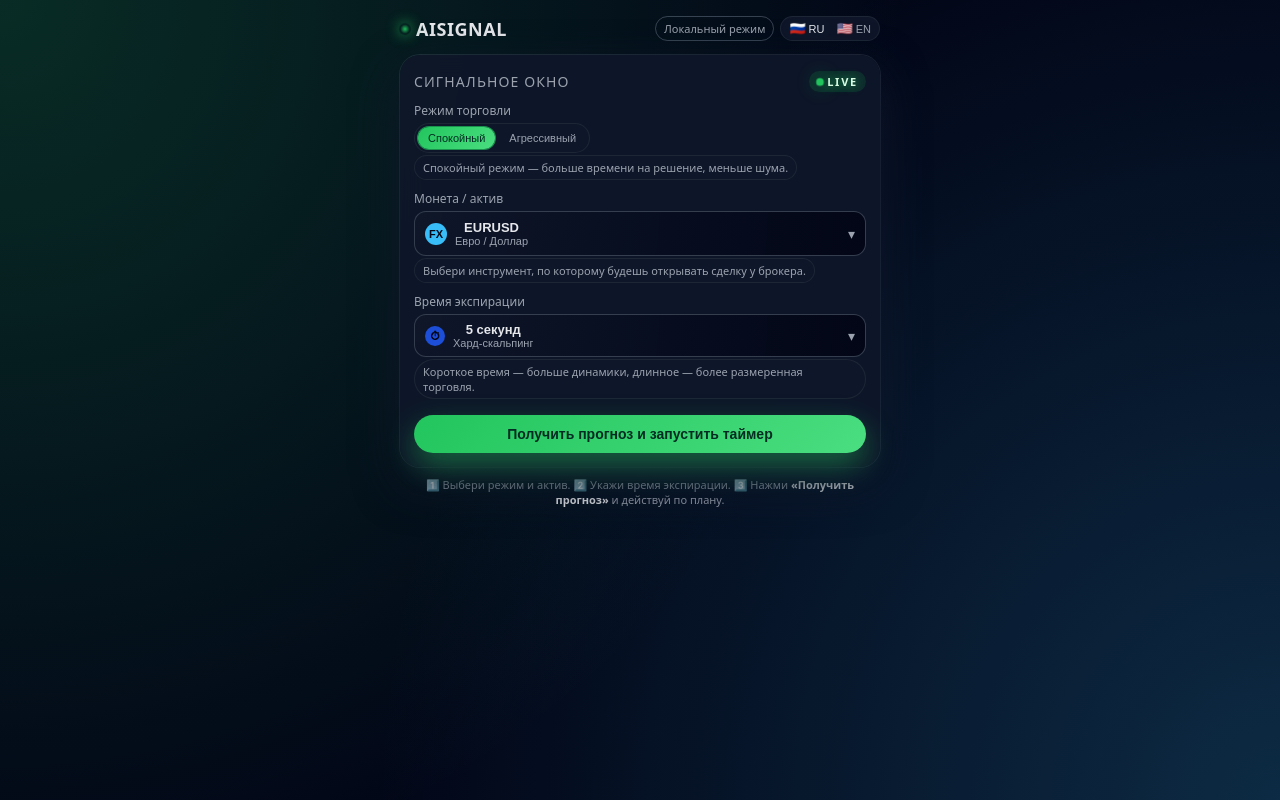
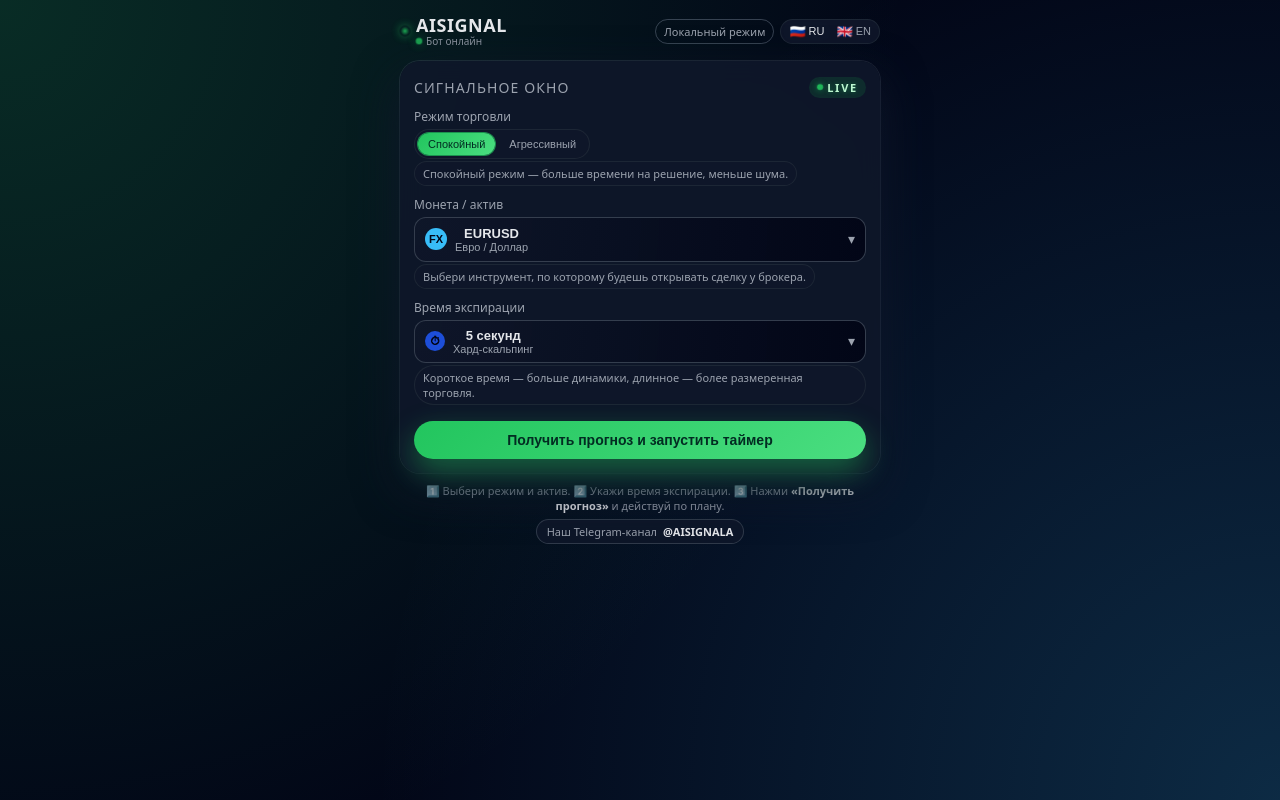
Before and after one commit to kotoba3a50-prog/signal-app, a plain HTML site: page index.html in a window 1280 px wide. Drawn offline with Linux system fonts and the light colour scheme.

Commit message:
Update index.html

```diff
--- a/index.html
+++ b/index.html
@@ -28,6 +28,7 @@
                 radial-gradient(circle at 100% 100%, rgba(56, 189, 248, 0.2), transparent 60%),
                 var(--bg-main);
             color: var(--text-main);
+            transition: background-position 0.25s ease-out;
         }
 
         .shell { max-width: 480px; margin: 0 auto; }
@@ -46,9 +47,6 @@
         }
 
         .app-title {
-            font-size: 18px;
-            font-weight: 700;
-            letter-spacing: 0.03em;
             display: flex;
             align-items: center;
             gap: 6px;
@@ -61,6 +59,41 @@
             background: radial-gradient(circle, #22c55e, transparent 60%);
             box-shadow: 0 0 12px rgba(34, 197, 94, 0.9);
             animation: logoPulse 2s ease-in-out infinite;
+        }
+
+        .app-title-text {
+            display: flex;
+            flex-direction: column;
+            line-height: 1.1;
+        }
+
+        .app-name {
+            font-size: 18px;
+            font-weight: 700;
+            letter-spacing: 0.03em;
+        }
+
+        .app-substatus {
+            display: flex;
+            align-items: center;
+            gap: 4px;
+            font-size: 10px;
+            color: var(--text-muted);
+            opacity: 0.9;
+        }
+
+        .status-dot {
+            width: 6px;
+            height: 6px;
+            border-radius: 999px;
+            background: #22c55e;
+            box-shadow: 0 0 8px rgba(34, 197, 94, 0.8);
+            animation: logoPulse 2.4s ease-in-out infinite;
+        }
+
+        .status-dot.offline {
+            background: #f97373;
+            box-shadow: 0 0 8px rgba(248, 113, 113, 0.8);
         }
 
         .user-pill {
@@ -114,6 +147,7 @@
                 0 18px 45px rgba(15, 23, 42, 0.9),
                 0 0 0 1px rgba(148, 163, 184, 0.18);
             backdrop-filter: blur(12px);
+            transition: transform 0.25s ease-out, box-shadow 0.25s ease-out;
         }
 
         .card-header {
@@ -494,6 +528,13 @@
             margin-top: 10px;
             padding-top: 8px;
             border-top: 1px dashed rgba(51, 65, 85, 0.7);
+            transition: box-shadow 0.3s ease-out, border-top-color 0.3s ease-out, background 0.3s ease-out;
+        }
+
+        .history-block.history-glow {
+            box-shadow: 0 0 24px rgba(56, 189, 248, 0.25);
+            border-top-color: rgba(148, 163, 184, 0.9);
+            background: radial-gradient(circle at 0 0, rgba(15, 23, 42, 0.65), rgba(15, 23, 42, 0.95));
         }
 
         .history-title {
@@ -532,6 +573,33 @@
         .history-time { color: var(--text-muted); }
         .history-dir-up { color: #4ade80; }
         .history-dir-down { color: #fb7185; }
+
+        /* Ссылка на канал */
+        .channel-link {
+            margin-top: 6px;
+            text-align: center;
+        }
+
+        .channel-link a {
+            font-size: 11px;
+            color: var(--text-muted);
+            text-decoration: none;
+            display: inline-flex;
+            align-items: center;
+            gap: 6px;
+            padding: 4px 10px;
+            border-radius: 999px;
+            background: rgba(15, 23, 42, 0.92);
+            border: 1px solid rgba(55, 65, 81, 0.85);
+        }
+
+        .channel-link a strong {
+            color: #e5e7eb;
+        }
+
+        .channel-link a:hover {
+            border-color: rgba(148, 163, 184, 0.95);
+        }
 
         @media (max-width: 360px) {
             .result-main { flex-direction: column; align-items: stretch; }
@@ -596,7 +664,13 @@
     <div class="topbar">
         <div class="app-title">
             <span class="logo-dot"></span>
-            <span>AISIGNAL</span>
+            <div class="app-title-text">
+                <span class="app-name">AISIGNAL</span>
+                <div class="app-substatus">
+                    <span class="status-dot" id="status-dot"></span>
+                    <span id="status-text">Бот онлайн</span>
+                </div>
+            </div>
         </div>
         <div class="topbar-right">
             <div class="user-pill" id="user-pill">Загрузка профиля…</div>
@@ -606,7 +680,7 @@
                     <span class="lang-label">RU</span>
                 </button>
                 <button type="button" class="lang-btn" data-lang="en">
-                    <span class="flag">🇺🇸</span>
+                    <span class="flag">🇬🇧</span>
                     <span class="lang-label">EN</span>
                 </button>
             </div>
@@ -1238,6 +1312,15 @@
     <div class="hint" id="global-hint-bottom" style="margin-top:10px;">
         1️⃣ Выбери режим и актив. 2️⃣ Укажи время экспирации. 3️⃣ Нажми <strong>«Получить прогноз»</strong> и действуй по плану.
     </div>
+
+    <div class="channel-link">
+        <a href="https://t.me/AISIGNALA"
+           target="_blank"
+           rel="noopener noreferrer"
+           id="channel-link-text">
+            Наш Telegram-канал <strong>@AISIGNALA</strong>
+        </a>
+    </div>
 </div>
 
 <script>
@@ -1248,6 +1331,7 @@
     const LANG_STORAGE_KEY = 'aisignal_lang_v1';
 
     let currentLang = 'ru';
+    let appStatus = tg ? 'online' : 'online'; // считаем бот online, но слушаем offline-события
 
     const i18n = {
         ru: {
@@ -1278,7 +1362,9 @@
             sec_crypto_main: 'Криптовалюты — основные',
             sec_crypto_otc: 'Криптовалюты — OTC',
             sec_crypto_fiat: 'Крипта — пары к фиату',
-            direction_label: 'Прогноз по направлению'
+            direction_label: 'Прогноз по направлению',
+            status_online: 'Бот онлайн',
+            status_offline: 'Нет соединения'
         },
         en: {
             header_signal_window: 'Signal window',
@@ -1308,7 +1394,9 @@
             sec_crypto_main: 'Cryptocurrencies — main',
             sec_crypto_otc: 'Cryptocurrencies — OTC',
             sec_crypto_fiat: 'Crypto — fiat pairs',
-            direction_label: 'Direction forecast'
+            direction_label: 'Direction forecast',
+            status_online: 'Bot online',
+            status_offline: 'No connection'
         }
     };
 
@@ -1518,6 +1606,8 @@
     const hintEl = document.getElementById('hint');
     const progressInner = document.getElementById('progress-inner');
     const userPill = document.getElementById('user-pill');
+    const statusTextEl = document.getElementById('status-text');
+    const statusDotEl = document.getElementById('status-dot');
 
     const modeToggle = document.getElementById('mode-toggle');
     const modeHint = document.getElementById('mode-hint');
@@ -1816,7 +1906,6 @@
             if (!map) return;
             const tr = map[currentLang];
             if (!tr) return;
-            const mainEl = item.querySelector('.dropdown-item-main');
             const subEl = item.querySelector('.dropdown-item-sub');
             const rightEl = item.querySelector('.dropdown-item-right');
 
@@ -1897,6 +1986,22 @@
             btnStart.textContent = t('btn_start');
         }
 
+        const ch = document.getElementById('channel-link-text');
+        if (ch) {
+            ch.innerHTML = currentLang === 'ru'
+                ? 'Наш Telegram-канал <strong>@AISIGNALA</strong>'
+                : 'Our Telegram channel <strong>@AISIGNALA</strong>';
+        }
+
+        if (statusTextEl) {
+            statusTextEl.textContent = appStatus === 'online'
+                ? t('status_online')
+                : t('status_offline');
+        }
+        if (statusDotEl) {
+            statusDotEl.classList.toggle('offline', appStatus !== 'online');
+        }
+
         applyAssetTranslations();
         applyExpiryTranslations();
         renderHistory();
@@ -1931,6 +2036,17 @@
         updateLangButtons();
     })();
 
+    // Реакция на online/offline сети
+    window.addEventListener('online', () => {
+        appStatus = 'online';
+        applyTranslations();
+    });
+
+    window.addEventListener('offline', () => {
+        appStatus = 'offline';
+        applyTranslations();
+    });
+
     loadState();
     applyTranslations();
 
@@ -1988,6 +2104,34 @@
 
         saveState();
     });
+
+    // Переливание интерфейса при скролле
+    (function setupScrollParallax() {
+        const body = document.body;
+        const card = document.querySelector('.card');
+        const historyBlock = document.querySelector('.history-block');
+
+        window.addEventListener('scroll', () => {
+            const y = window.scrollY || document.documentElement.scrollTop || 0;
+
+            const offset1 = y * 0.18;
+            const offset2 = y * -0.12;
+            body.style.backgroundPosition = `0px ${offset1}px, 100% ${offset2}px, 0 0`;
+
+            if (card) {
+                const translate = Math.min(8, y * 0.03);
+                card.style.transform = `translateY(${translate}px)`;
+            }
+
+            if (historyBlock) {
+                if (y > 60 && history.length > 0) {
+                    historyBlock.classList.add('history-glow');
+                } else {
+                    historyBlock.classList.remove('history-glow');
+                }
+            }
+        }, { passive: true });
+    })();
 </script>
 </body>
 </html>
```
